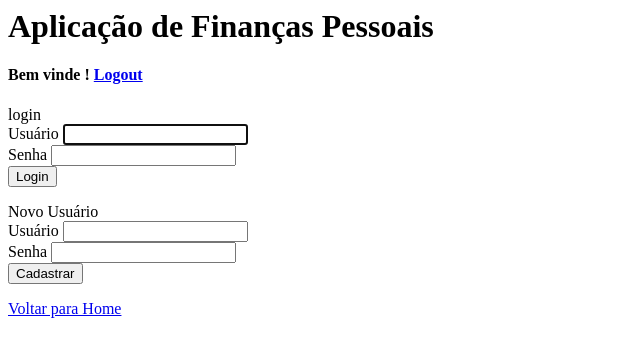
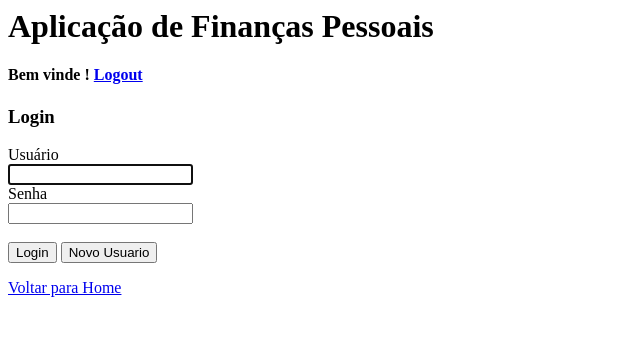
Before and after one commit to felipexrn/DSWeb, a Django app: page /accounts/login/ in a window 1280 px wide. Shown: the top 357 px of the page, without its empty margins (0-640 px from the left). Run offline with Django 4.2, Linux system fonts and the light colour scheme.

Commit message:
Ajustar imagens

```diff
--- a/financas/templates/registration/login.html
+++ b/financas/templates/registration/login.html
@@ -1,29 +1,14 @@
 {% extends 'financas/base.html' %}
-
 {% block conteudo %}
     <form method="post" action="{% url 'login' %}">
         {% csrf_token %}
-        login
-        <br/>
-        <label>Usuário</label>
-        {{ form.username }}
-        <br/>
-        <label>Senha</label>
-        {{ form.password }}
+        <h3>Login</h3>
+        <div><label>Usuário</label></div>
+        <div>{{ form.username }}</div>
+        <div><label>Senha</label></div>
+        <div>{{ form.password }}</div>
         <br/>
         <input type="hidden" name="next" value="{{next}}"/>
-        <input type="submit" value="Login"/>
-    </form>
-    <form method="post" action="{% url 'financas:cadastrar' %}">
-        {% csrf_token %}
-        Novo Usuário
-        <br/>
-        <label>Usuário</label>
-        <input type="text" name="usuario"/>
-        <br />
-        <label>Senha</label>
-        <input type="password" name="senha"/>
-        <br />
-        <input type="submit" value="Cadastrar"/>
+        <input type="submit" value="Login"/>  <a href="{% url 'financas:novo_usuario' %}"><input type="button" value="Novo Usuario"/></a>
     </form>
 {% endblock %}
--- a/financas/urls.py
+++ b/financas/urls.py
@@ -23,4 +23,6 @@ urlpatterns = [
 
     # urls autenticação
     path('usuario/cadastrar/', views.CadastraUsuarioView.as_view(), name='cadastrar'),
+    path('usuario/novo/', views.NovoUsuarioView.as_view(), name='novo_usuario'),
+
 ] + static(settings.MEDIA_URL, document_root=settings.MEDIA_ROOT)
--- a/financas/views.py
+++ b/financas/views.py
@@ -22,6 +22,10 @@ class CadastraUsuarioView(View):
             login(request, user)
         return HttpResponseRedirect(reverse('financas:index'))
 
+class NovoUsuarioView(View):
+    def get(self, request, *args, **kwargs):
+        return render(request, 'financas/novo_usuario.html')
+
 # views do balancete
 @method_decorator(login_required, name='dispatch')
 class IndexView(View):
@@ -29,6 +33,8 @@ class IndexView(View):
         usuario = Usuario.objects.get(user=request.user.id)
         balancetes = Balancete.objects.filter(usuario=usuario).order_by('-data')
         context = {'balancetes': balancetes}
+        print(settings.MEDIA_ROOT)
+        print(settings.MEDIA_URL)
         return render(request, 'financas/index.html', context)
 
 @method_decorator(login_required, name='dispatch')
--- a/mysite/settings.py
+++ b/mysite/settings.py
@@ -139,6 +139,5 @@ DEFAULT_AUTO_FIELD = 'django.db.models.BigAutoField'
 STATIC_ROOT = '/home/FelipeXavier/mysite/static'
 STATIC_URL = '/static/'
 
-MEDIA_URL = ''
-
-MEDIA_ROOT = BASE_DIR / 'financas'
+MEDIA_URL = '/media/'
+MEDIA_ROOT = BASE_DIR / 'mysite'
```
Also changed, not shown: financas/templates/financas/novo_usuario.html (added, +13 -0 lines), db.sqlite3.
